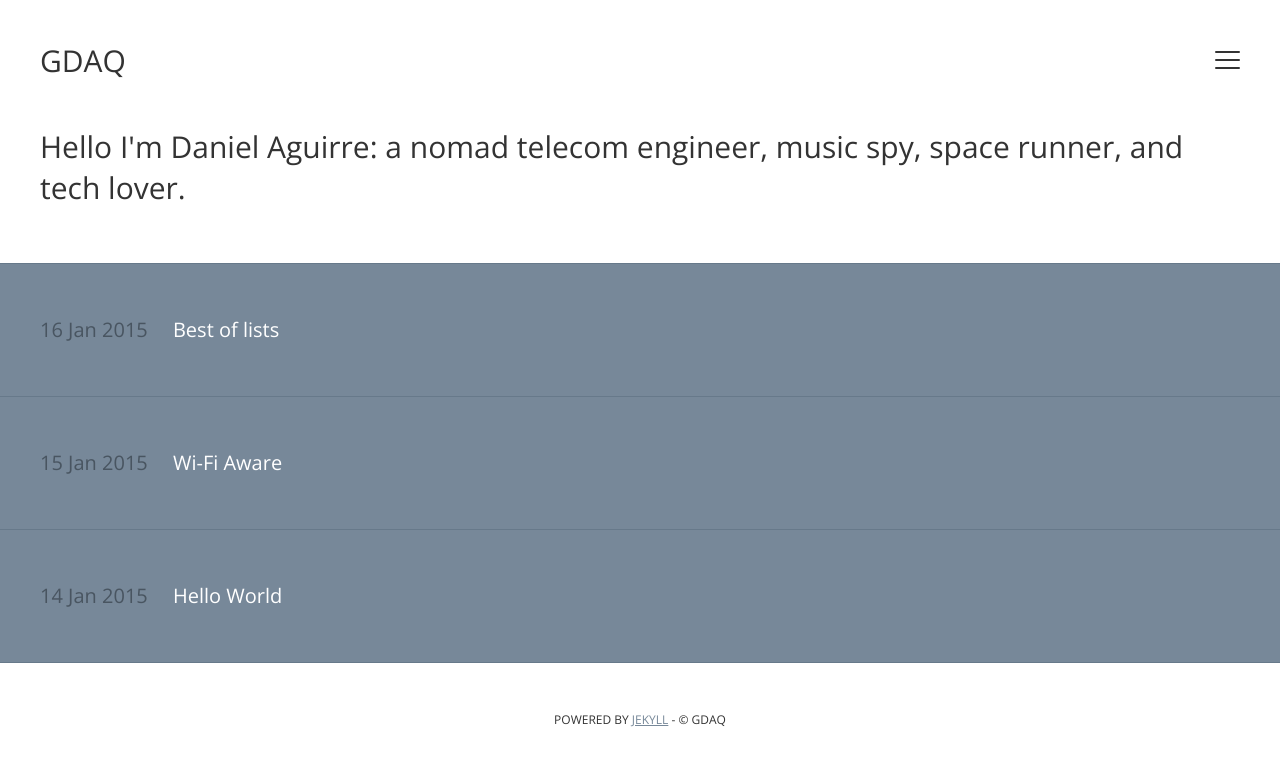
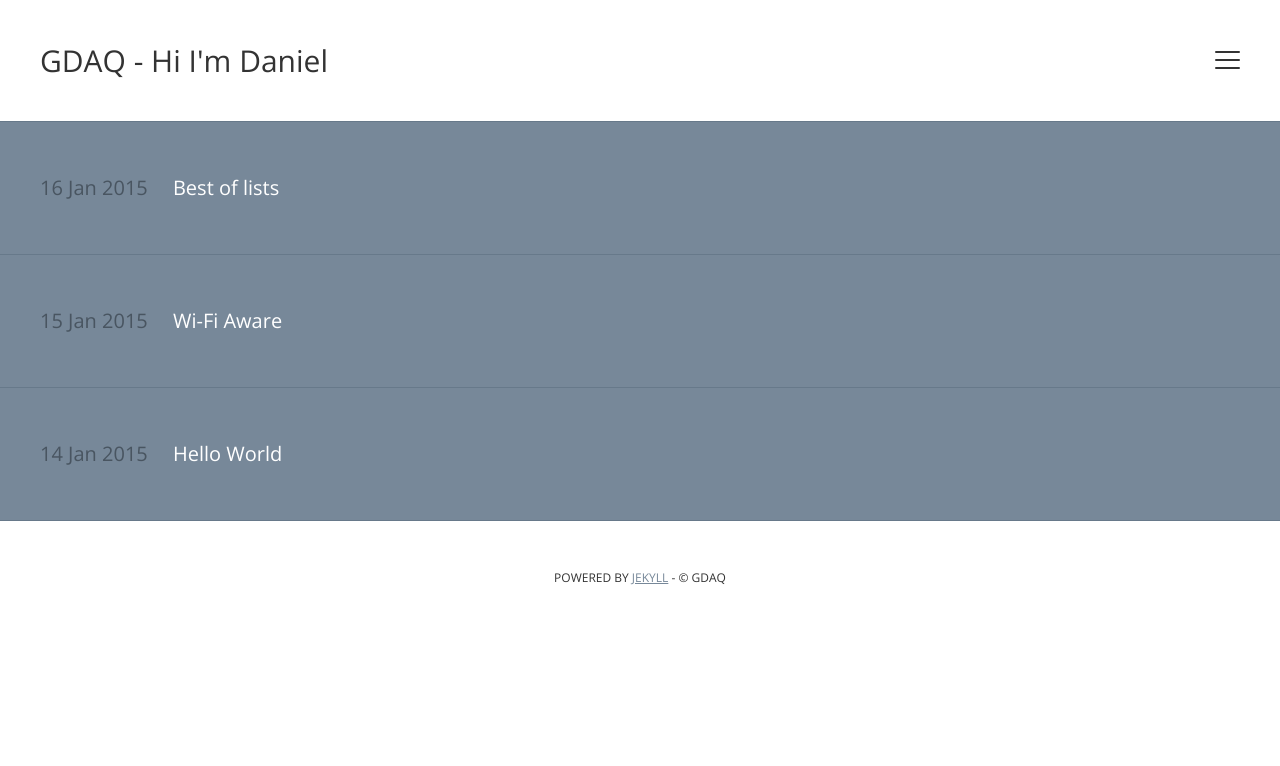
Before and after one commit to gdaq/gdaq.github.io, a Jekyll site: the page built from index.html, in a window 1280 px wide. Shown: the top 766 px of the page. Built offline with Jekyll 4.4.1, drawn with Linux system fonts in a browser that asks for light colours; the list of posts is cut into pages by our own code.

Commit message:
header changes

```diff
--- a/_layouts/default.html
+++ b/_layouts/default.html
@@ -91,8 +91,7 @@
 
       <header>
         <div class="h-wrap">
-          <h1 class="title"><a href="{{ site.baseurl }}" title="Back to Homepage">{{ site.name }}</a></h1>
-          <h3 class="title">Hello I'm Daniel Aguirre: a nomad telecom engineer, music spy, space runner, and tech lover.</h4>
+          <h1 class="title"><a href="{{ site.baseurl }}" title="Back to Homepage">{{ site.name }} - Hi I'm Daniel</a></h1>
           <a class="menu-icon" title="Open Bio"><span class="lines"></span></a>
         </div>
         <div>
```
